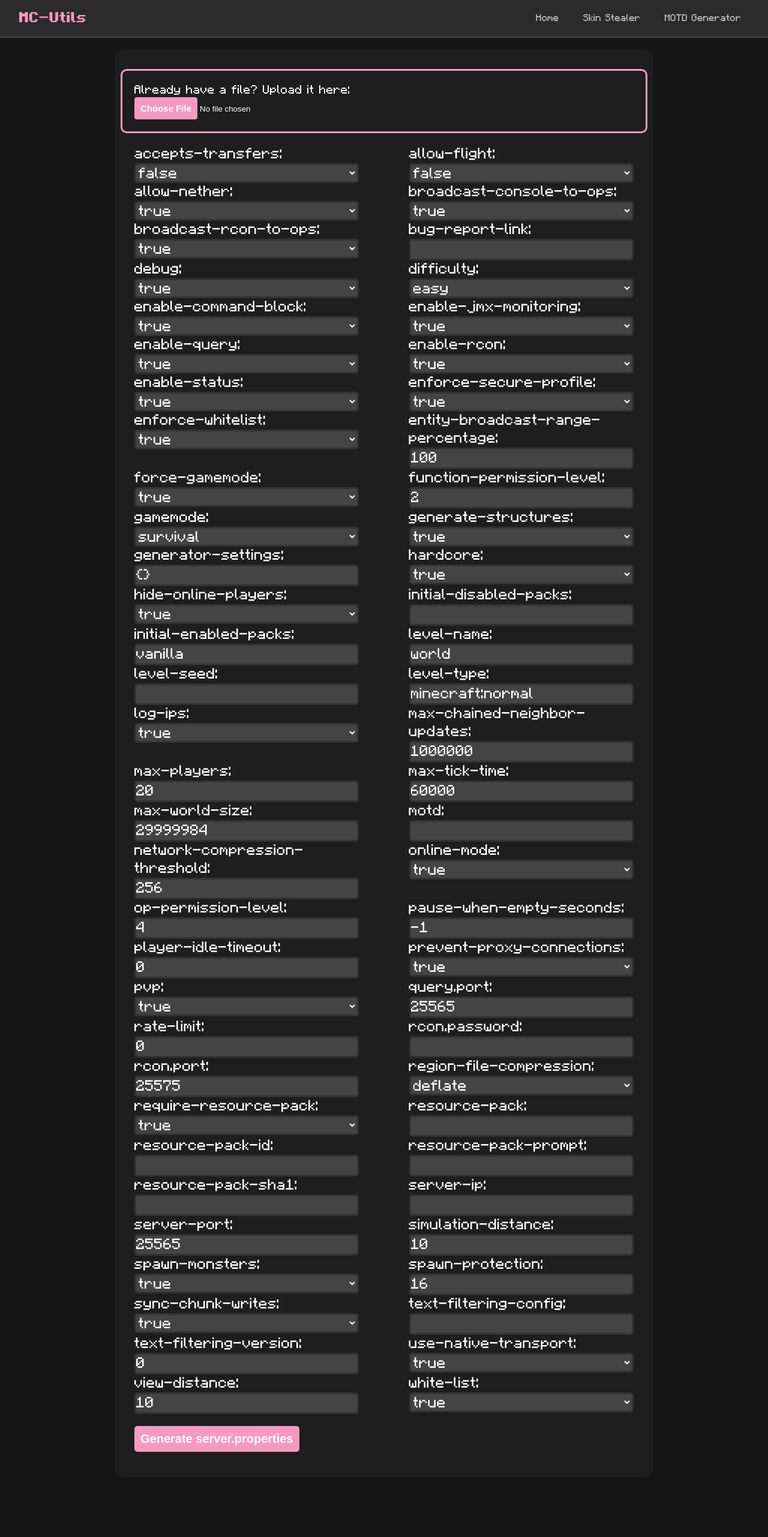
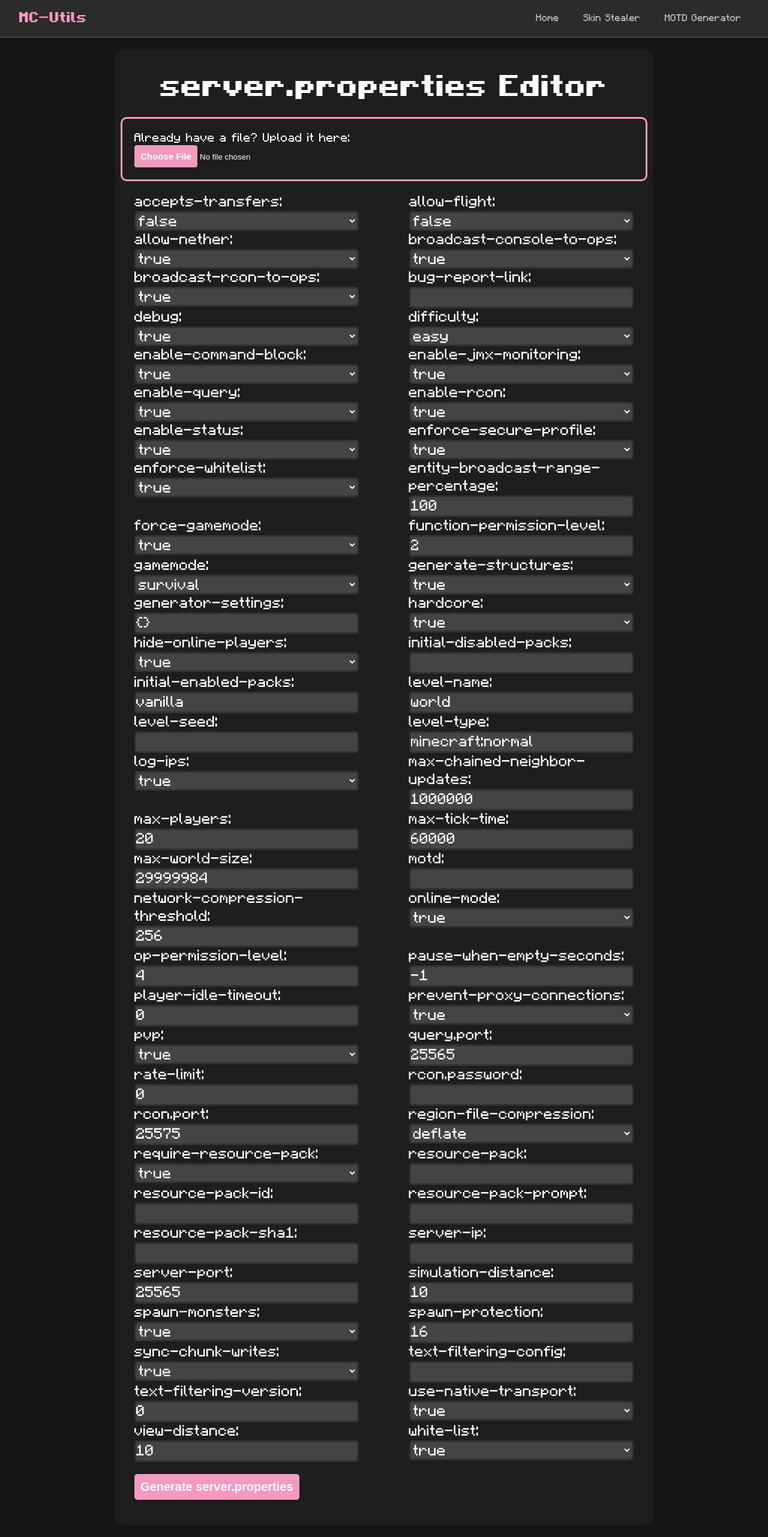
Before and after one commit to SyddersLMAO/mc-utils, a Jekyll site: the page built from pages/utils/server/server-properties-editor/main.html, in a window 1280 px wide. Shown: the whole page at 60% size. Built offline with Jekyll 4.4.1, drawn with Linux system fonts in a browser that asks for light colours; before the commit the page ends 2482 px from its top, so only the background shows below that.

Commit message:
added titles to pages without them

```diff
--- a/assets/css/style.css
+++ b/assets/css/style.css
@@ -76,3 +76,8 @@ body {
     color: #fff;
     border-radius: 5px;
   }
+
+h1 {
+    font-size: 50px;
+    margin-bottom: 20px;
+}
--- a/pages/utils/client/skin-stealer/style.css
+++ b/pages/utils/client/skin-stealer/style.css
@@ -1,8 +1,3 @@
-h1 {
-  font-size: 50px;
-  margin-bottom: 20px;
-}
-
 #skin-form {
     display: flex;
     flex-direction: column;
--- a/pages/utils/server/motd-generator/main.html
+++ b/pages/utils/server/motd-generator/main.html
@@ -9,6 +9,8 @@ permalink: /util/motd-generator
 </head>
 <body>
     <div class="container">
+        <h1>MOTD Generator</h1>
+
         <div class="formatting">
             <div id="color-picker" class="color-button-group">
                 <button data-color="§0" style="background-color: #000000;" title="Black"></button>
--- a/pages/utils/server/server-properties-editor/main.html
+++ b/pages/utils/server/server-properties-editor/main.html
@@ -7,6 +7,8 @@ permalink: /util/server-properties-editor
 <link rel="stylesheet" href="\pages\utils\server\server-properties-editor\style.css">
 
 <div class="container">
+    <h1>server.properties Editor</h1>
+
     <div class="upload-container">
         <p>Already have a file? Upload it here:</p>
         <input type="file" id="upload-properties" accept=".properties">
```
